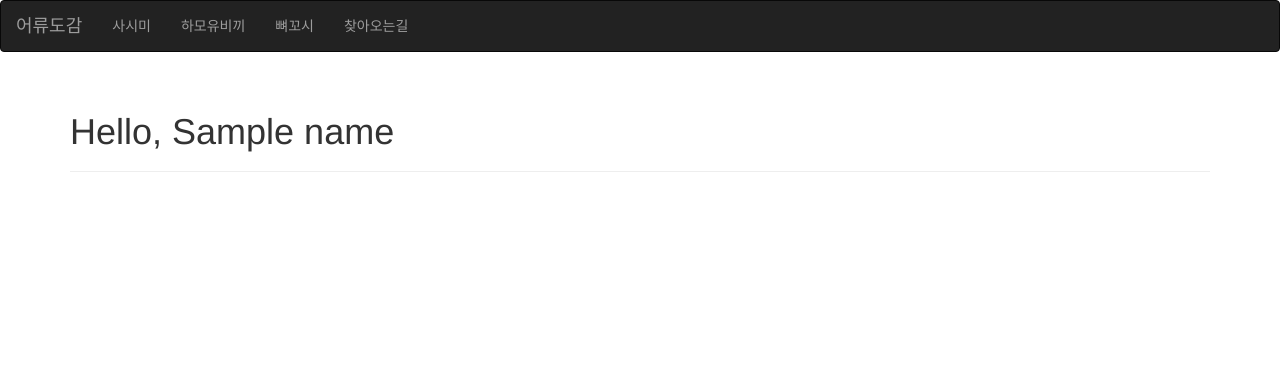
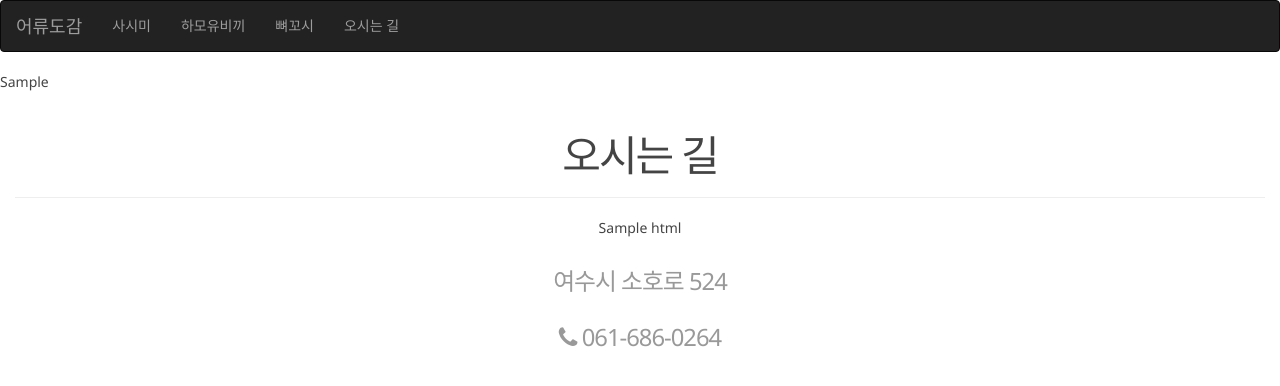
Before and after one commit to yeongseon/FishBook, a Flask app: template templates/navigation.html in a window 1280 px wide. Shown: the top 386 px of the page. Run offline with Flask 2, Linux system fonts and the light colour scheme; the template is opened without the code that fills it: most values are stand-ins (such as "Sample title", 1, 10 or a date in 2020); some libraries are stand-ins or nearby versions.

Commit message:
Change navbar.html to navbar1.html

```diff
--- a/templates/home.html
+++ b/templates/home.html
@@ -14,10 +14,10 @@
       href="https://maxcdn.bootstrapcdn.com/font-awesome/4.4.0/css/font-awesome.min.css">
 {% endblock %}
 
-{% include "navbar.html" %}
+{% include "navbar1.html" %}
 
 {% block content %}
-<div class="container">
+<div class="container-fluid">
   <h3>Basic Navbar Example</h3>
   <p>A navigation bar is a navigation header that is placed at the top of the page.</p>
 </div>
--- a/templates/menu1.html
+++ b/templates/menu1.html
@@ -16,7 +16,7 @@
 <link rel="stylesheet" href='http://fonts.googleapis.com/css?family=Noto+Sans' type='text/css'>
 {% endblock %}
 
-{% include "navbar.html" %}
+{% include "navbar1.html" %}
 
 {% block content %}
 <div class="container-fluid">
--- a/templates/menu2.html
+++ b/templates/menu2.html
@@ -3,10 +3,10 @@
 {% block html_attribs %} lang="kr" {% endblock %}
 {% block title %} 어류도감 {% endblock %}
 
-{% include "navbar.html" %}
+{% include "navbar1.html" %}
 
 {% block content %}
-<div class="container">
+<div class="container-fluid">
   <h1>가나다라마바사</h1>
   <h2>가나다라마바사</h2>
   <h3>가나다라마바사</h3>
--- a/templates/menu3.html
+++ b/templates/menu3.html
@@ -3,10 +3,10 @@
 {% block html_attribs %} lang="kr" {% endblock %}
 {% block title %} 어류도감 {% endblock title%}
 
-{% include "navbar.html" %}
+{% include "navbar1.html" %}
 
 {% block content %}
-<div class="container">
+<div class="container-fluid">
   <div class="page-header">
     <h1>Hello, {{name}} </h1>
   </div>
--- a/templates/navigation.html
+++ b/templates/navigation.html
@@ -3,12 +3,34 @@
 {% block html_attribs %} lang="kr" {% endblock %}
 {% block title %} 어류도감 {% endblock %}
 
-{% include "navbar.html" %}
+{% block head %}
+{{super()}}
+{{mymap.js}}
+{% endblock %}
+
+{% block metas %}
+<meta name="viewport" content="width=device-width, initial-scale=1.0">
+{% endblock %}
+
+{% block styles %}
+{{super()}}
+<link rel="stylesheet" href="https://maxcdn.bootstrapcdn.com/font-awesome/4.4.0/css/font-awesome.min.css">
+<link rel="stylesheet" href="{{ url_for('static', filename='css/main.css') }}">
+<link rel="stylesheet" href='http://fonts.googleapis.com/css?family=Noto+Sans' type='text/css'>
+{% endblock %}
+
+{% include "navbar1.html" %}
 
 {% block content %}
-<div class="container">
+<div class="container-fluid">
   <div class="page-header">
-    <h1>Hello, {{name}} </h1>
+    <h2>오시는 길</h2>
   </div>
+  <div class="mymap" align="center">
+    {{mymap.html}}
+  </div>
+  <h3>여수시 소호로 524</h3>
+  <h3><i class="fa fa-phone" aria-hidden="true"></i> 061-686-0264</h3>
+
 </div>
 {% endblock %}
```
